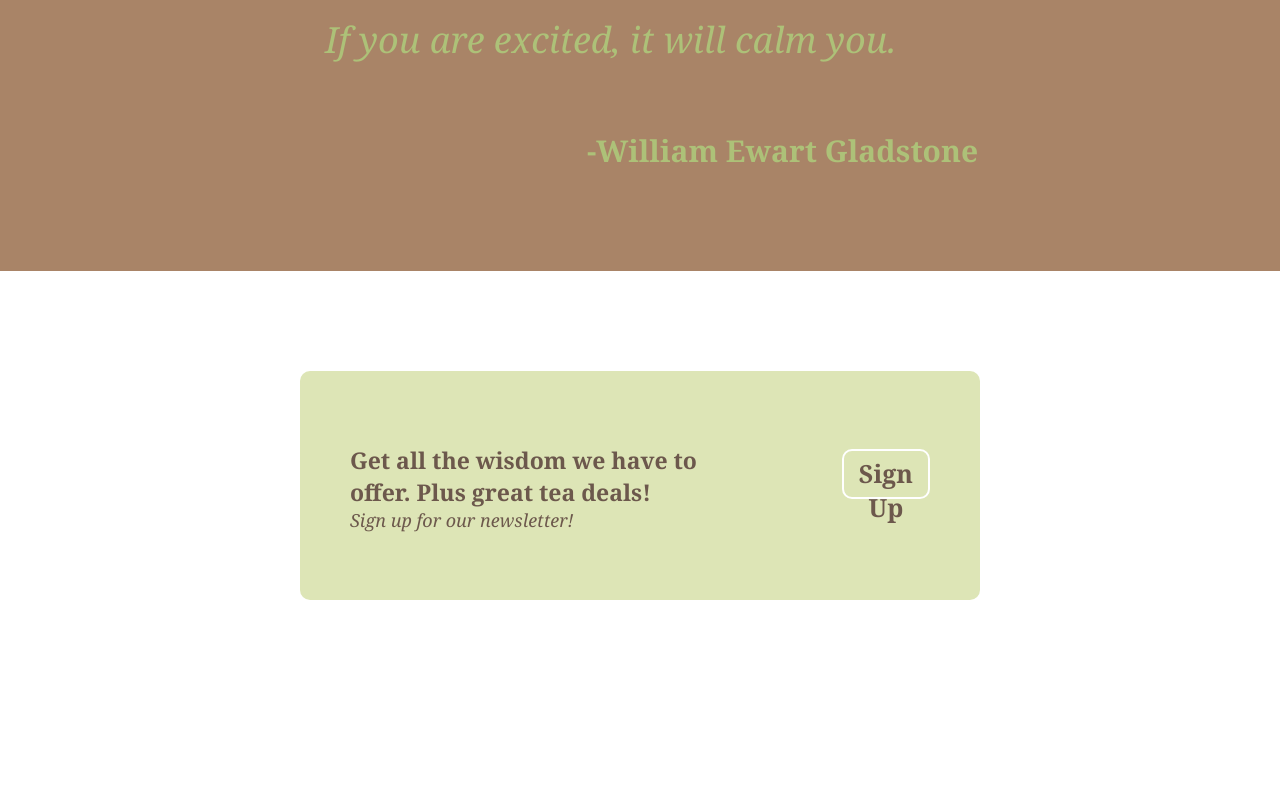
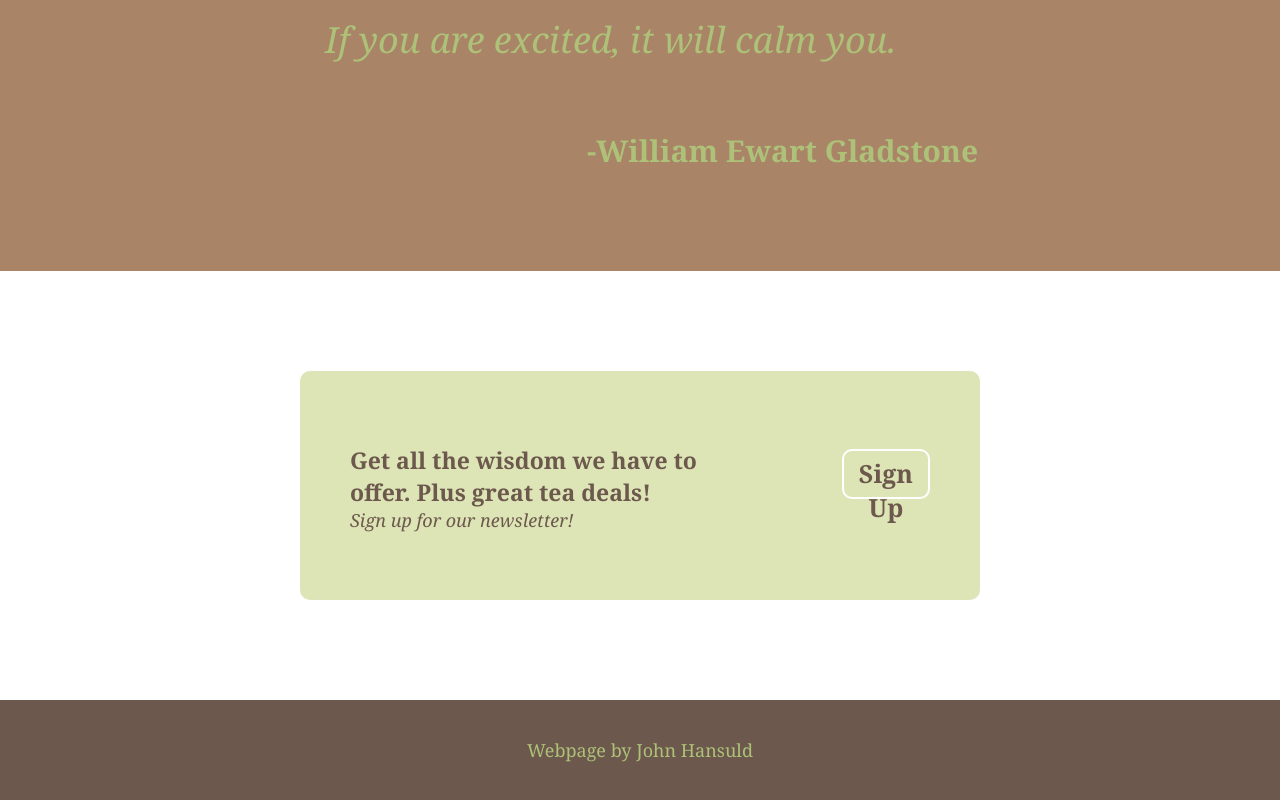
Before and after one commit to JHansuld/odin-landing-page, a plain HTML site: page index.html in a window 1280 px wide. Shown: the part 1436-2236 px from the top of the page. Before the commit the page ends 2136 px from the top, so only its background shows below. Drawn offline with Linux system fonts and the light colour scheme.

Commit message:
added footer and styled footer

```diff
--- a/index.html
+++ b/index.html
@@ -88,6 +88,7 @@
     </main>
     <footer>
         <!-- this is the footer -->
+        <p>Webpage by <a href="https://www.hansuld.com">John Hansuld</a></p>
     </footer>
 </body>
 
--- a/style.css
+++ b/style.css
@@ -161,3 +161,18 @@ button{
     border-width: 2px;
     border-color: white;
 }
+
+footer{
+    margin: 0px;
+    padding: 20px;
+    text-align: center;
+    background-color: #6c584c;
+    color: #ADC178;
+    text-decoration-line: none;
+    font-size: 18px;
+}
+
+footer a{
+    text-decoration-line: none;
+    color: #ADC178;
+}
```
